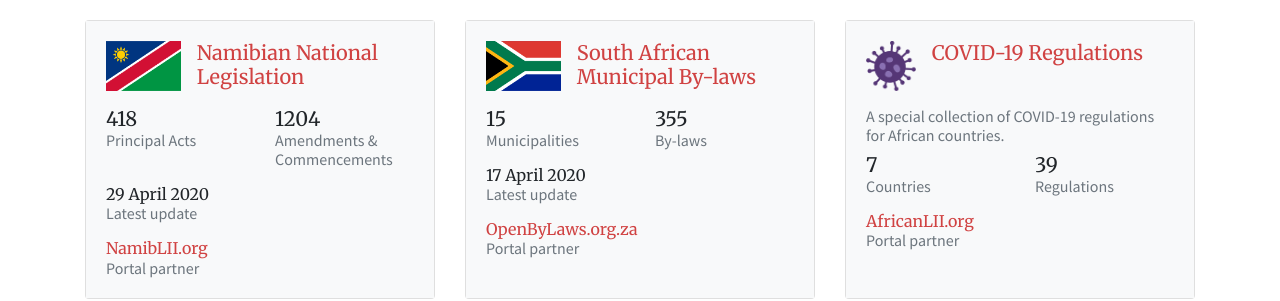
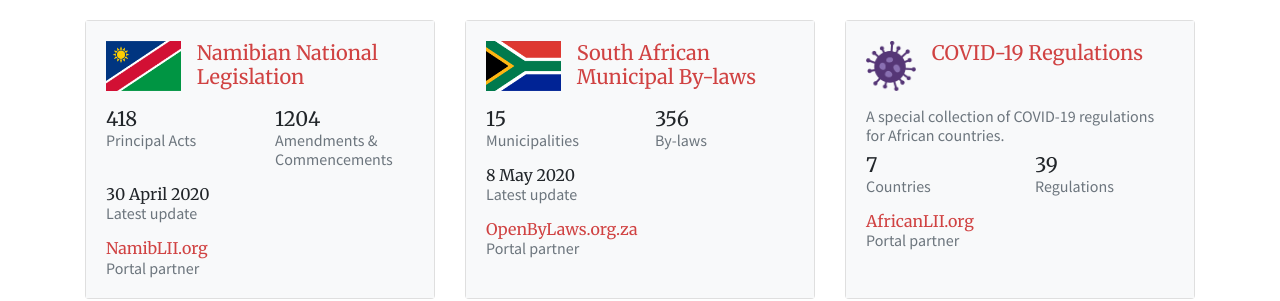
Before and after one commit to laws-africa/laws-africa.github.io, a Jekyll site: the page built from index.html, in a window 1280 px wide and 900 px high, scrolled down 472 px. Shown: the part 154-455 px from the top of the window. Built offline with Jekyll 4.4.1, drawn with Linux system fonts in a browser that asks for light colours; nearby versions of some CDN libraries.

Commit message:
Updated stats via TravisCI

```diff
--- a/_data/commons.json
+++ b/_data/commons.json
@@ -1,17 +1,17 @@
 {
   "covid19": {
-    "as_at_date": "2020-05-04",
+    "as_at_date": "2020-05-06",
     "n_countries": 7,
     "n_principal": 39
   },
   "na": {
-    "as_at_date": "2020-04-29",
+    "as_at_date": "2020-04-30",
     "n_principal": 418,
     "n_stubs": 1204
   },
   "za": {
-    "as_at_date": "2020-04-17",
-    "n_bylaws": 355,
+    "as_at_date": "2020-05-08",
+    "n_bylaws": 356,
     "n_municipalities": 15
   }
 }
```
